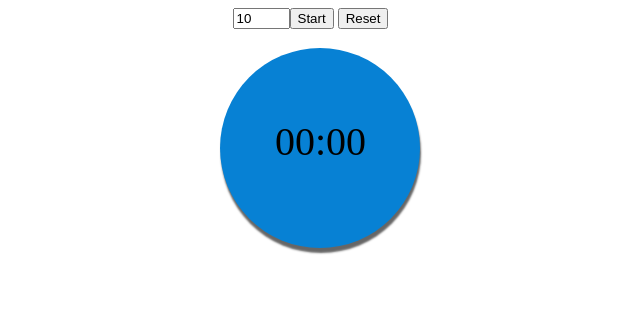
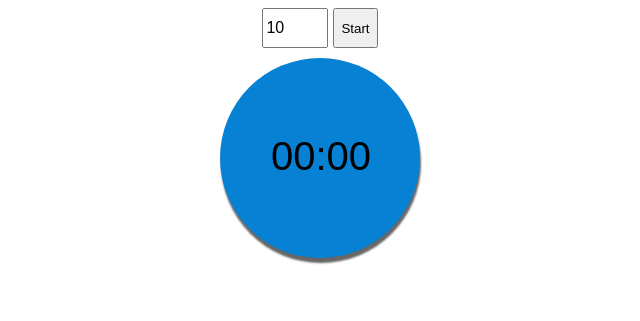
Before and after one commit to irodriguez2011/perscholas_portfolio, a plain HTML site: page timer.html in a window 1280 px wide. Shown: the whole page, without its empty margins (320-960 px from the left). Drawn offline with Linux system fonts and the light colour scheme.

Commit message:
timer.html

```diff
--- a/timer.html
+++ b/timer.html
@@ -17,10 +17,11 @@
 }
 
 #timerButton {
+	display: flex;
+	justify-content: center;
 	margin: inherit;
     height: 40px;
     width: 175px;
-
 }
 .blue {
 	background-color: #0781D4;
@@ -32,7 +33,28 @@
 	position: absolute;
 	top:40px;
 	left: 200px;
+	margin-top: 10px;
 }
+
+#timeInput {
+	font-size: 12pt;
+}
+
+#userSecInput {
+	border: none;
+	background-color: #0781D4;
+	font-size: 30pt;
+	position: absolute;
+	top: 75px;
+	left: 49px;
+	width: 110px;
+
+}
+
+#btnStart {
+	margin-left: 5px;
+}
+
 
 .red {
 	background-color: red;
@@ -54,10 +76,10 @@ p {
 
         <div id="timerButton">
             <input id="timeInput" type="text" value="10" size="4" maxlength="4"><button id="btnStart">Start</button>
-            <button id="resetTime"> Reset</button>
+
         </div>
 
-        <div id="clock" class="blue"><p>00:00</p></div>
+        <div id="clock" class="blue"> <input id="userSecInput" type ="text" value= "00:00" size="4"> </div>
 
         </div>
 
@@ -117,6 +139,7 @@ function updateTime() {
 	// show the elapsed time
 	document.getElementById("clock").innerHTML = minutes + ":" + seconds;
 
+
 	// check if we are above the time limit and set the color of the timer accordingly
 	if (minutes >= limite) {
 		document.getElementById("clock").className = "red";
@@ -126,13 +149,18 @@ function updateTime() {
 
 }
 
+
+let inputVal = document.getElementById("userSecInput").value
+// this will take the seconds that user puts into input box
+
+/*
 let resetBtn = document.getElementById('resetTime')
 
 	 function resetTime() {
-		document.getElementById('btnStart').removeEventListener()
+		document.getElementById('btnStart').removeEventListener
 	}
 
 resetBtn.addEventListener('click',resetTime())
-
+*/
         </script>
 </html>
```
